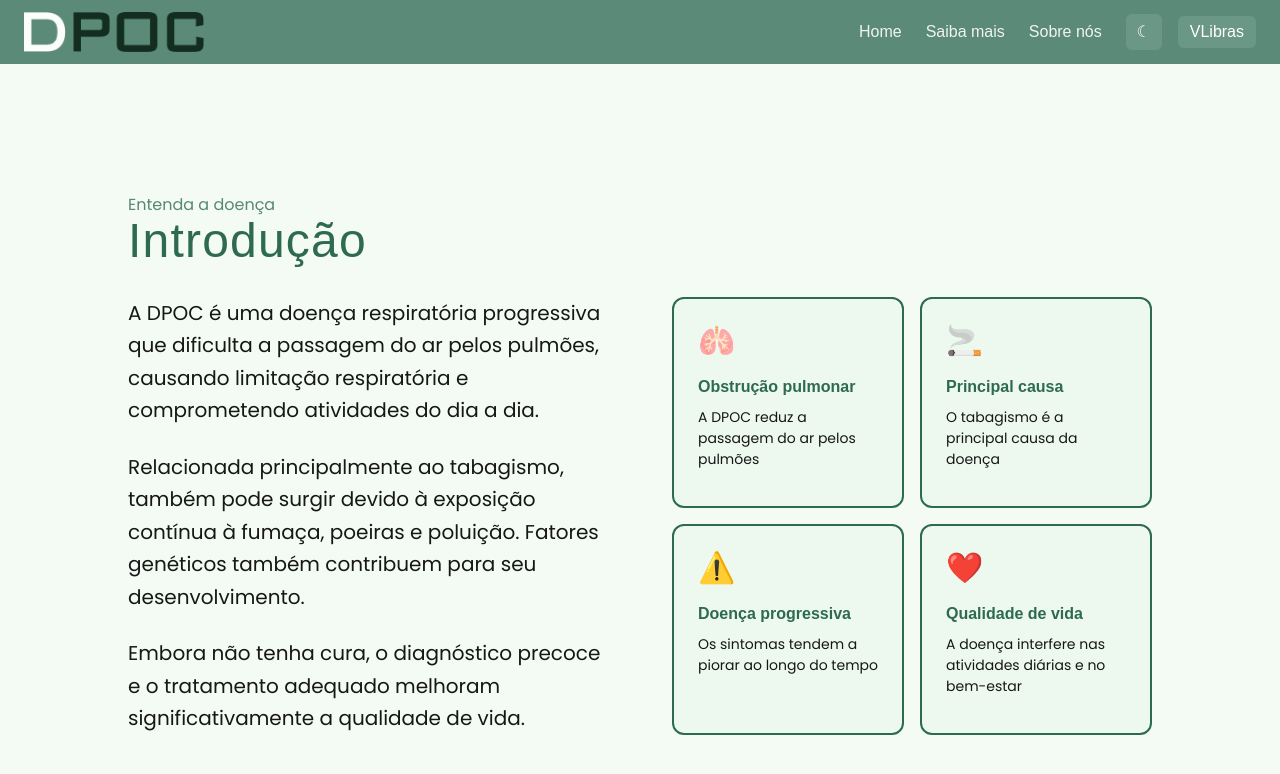
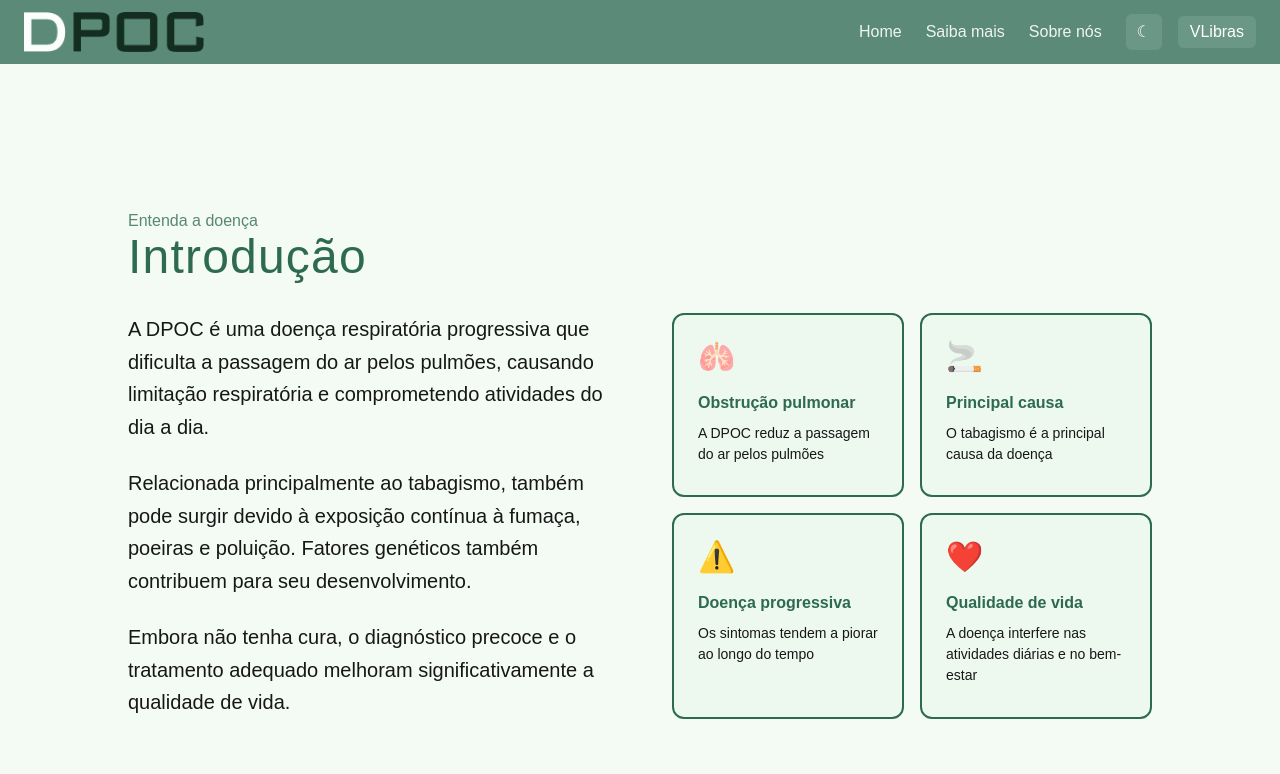
Before and after one commit to Fabiovieira05/Projeto-DPOC, a Next.js app: page /saiba-mais in a window 1280 px wide. Shown: the top 774 px of the page. Built offline with nearby package versions, Linux system fonts and the light colour scheme; a web font is replaced by a local one.

Commit message:
fix: tailwind no arquivo tsx

```diff
--- a/app/components/Navbar.tsx
+++ b/app/components/Navbar.tsx
@@ -29,7 +29,7 @@ export default function Navbar() {
             <Link href="#" className="hover:underline">
               Home
             </Link>
-            <Link href="#" className="hover:underline">
+            <Link href="../saiba-mais" className="hover:underline">
               Saiba mais
             </Link>
             <Link href="#" className="hover:underline">
--- a/app/saiba-mais/components/IntroducaoDpoc.module.css
+++ /dev/null
@@ -1,61 +0,0 @@
-@reference "tailwindcss";
-
-.section {
-  @apply min-h-screen bg-green-100 flex items-center font-sans mx-auto;
-}
-
-.container {
-  @apply flex-col w-4/5 max-w-6xl mx-auto gap-8;
-}
-
-.textColumn {
-  @apply space-y-6 text-gray-800;
-}
-
-.subHeading {
-  font-family: var(--font-poppins);
-  color: var(--color-green-400);
-}
-
-.heading {
-  @apply text-green-500 text-3xl md:text-4xl lg:text-5xl tracking-wide mb-8;
-  font-family: var(--font-sans);
-}
-
-.divider {
-  @apply grid grid-cols-1 lg:grid-cols-2 gap-8 lg:gap-16 w-full items-stretch;
-}
-
-.paragraphs {
-  @apply flex flex-col h-full text-sm md:text-xl leading-relaxed gap-6;
-  color: var(--color-grey-900);
-  font-family: var(--font-poppins);
-}
-
-.cardsColumn {
-  @apply w-full flex lg:justify-end;
-}
-
-.cardsGrid {
-  @apply grid grid-cols-1 sm:grid-cols-2 gap-4;
-}
-
-.card {
-  @apply bg-green-100 border-2 rounded-xl p-6 flex flex-col justify-start transition-shadow hover:shadow-sm;
-  border-color: var(--color-green-500);
-  background-color: var(--color-green-200);
-}
-
-.cardIcon {
-  @apply text-3xl mb-4 block;
-}
-
-.cardTitle {
-  @apply text-green-500 font-bold text-base mb-2;
-  font-family: var(--font-sans);
-}
-
-.cardDescription {
-  @apply text-sm leading-normal;
-  font-family: var(--font-poppins);
-}
--- a/app/saiba-mais/components/IntroducaoDpoc.tsx
+++ b/app/saiba-mais/components/IntroducaoDpoc.tsx
@@ -4,21 +4,21 @@ import styles from './IntroducaoDpoc.module.css';
 
 export default function IntroducaoDpoc() {
   return (
-    <section className={styles.section}>
-      <div className={styles.container}>
+    <section className="min-h-screen bg-green-100 flex items-center font-sans mx-auto">
+      <div className="flex-col w-4/5 max-w-6xl mx-auto gap-8">
 
-        <div className={styles.textColumn}>
+        <div className="space-y-6 text-gray-800">
           <div>
-            <span className={styles.subHeading}>
+            <span className="font-poppins text-green-400">
               Entenda a doença
             </span>
-            <h2 className={styles.heading}>
+            <h2 className= "text-green-500 text-3xl md:text-4xl lg:text-5xl tracking-wide mb-8 font-sans">
               Introdução
             </h2>
           </div>
         </div>
-          <div className={styles.divider}>
-            <div className={styles.paragraphs}>
+          <div className="grid grid-cols-1 lg:grid-cols-2 gap-8 lg:gap-16 w-full items-stretch">
+            <div className="flex flex-col h-full text-sm md:text-xl leading-relaxed gap-6 text-grey-900 font-poppins">
               <p>
                 A DPOC é uma doença respiratória progressiva que dificulta a passagem do ar pelos pulmões, causando limitação respiratória e comprometendo atividades do dia a dia.
               </p>
@@ -32,19 +32,19 @@ export default function IntroducaoDpoc() {
 
 
             {/* Coluna da Direita: Bloco de Cards */}
-            <div className={styles.cardsColumn}>
-              <div className={styles.cardsGrid}>
+            <div className=" w-full flex lg:justify-end">
+              <div className="grid grid-cols-1 sm:grid-cols-2 gap-4">
                 {introCardsData.map((card, index) => (
-                  <div key={index} className={styles.card}>
+                  <div key={index} className="bg-green-100 border-2 rounded-xl p-6 flex flex-col justify-start transition-shadow hover:shadow-sm border-green-500 bg-green-200">
                     <span
                       role="img"
                       aria-label={card.ariaLabel}
-                      className={styles.cardIcon}
+                      className="text-3xl mb-4 block"
                     >
                       {card.icon}
                     </span>
-                    <h3 className={styles.cardTitle}>{card.title}</h3>
-                    <p className={styles.cardDescription}>{card.description}</p>
+                    <h3 className="text-green-500 font-bold text-base mb-2 font-sans">{card.title}</h3>
+                    <p className="text-sm leading-normal font-poppins">{card.description}</p>
                   </div>
                 ))}
               </div>
```
